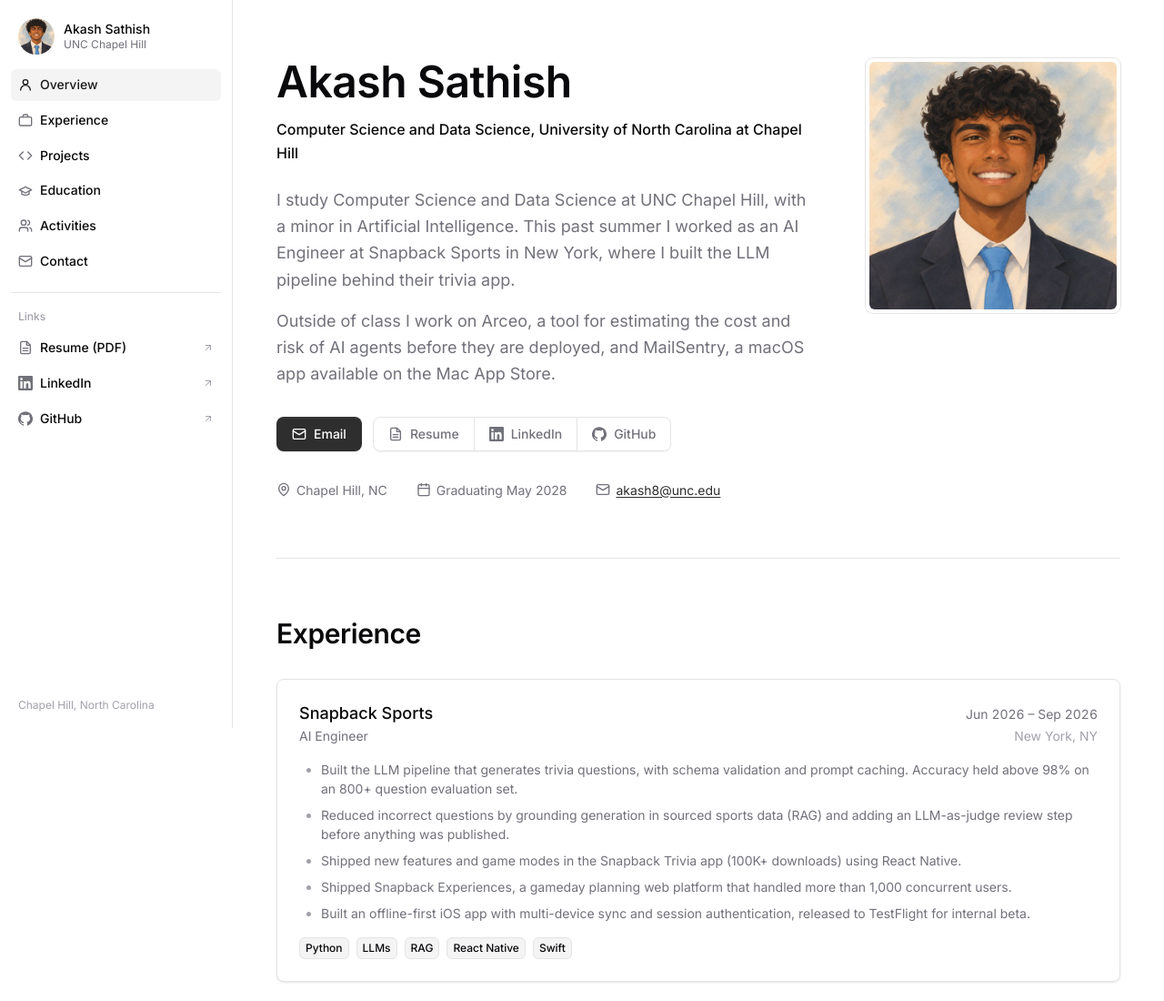
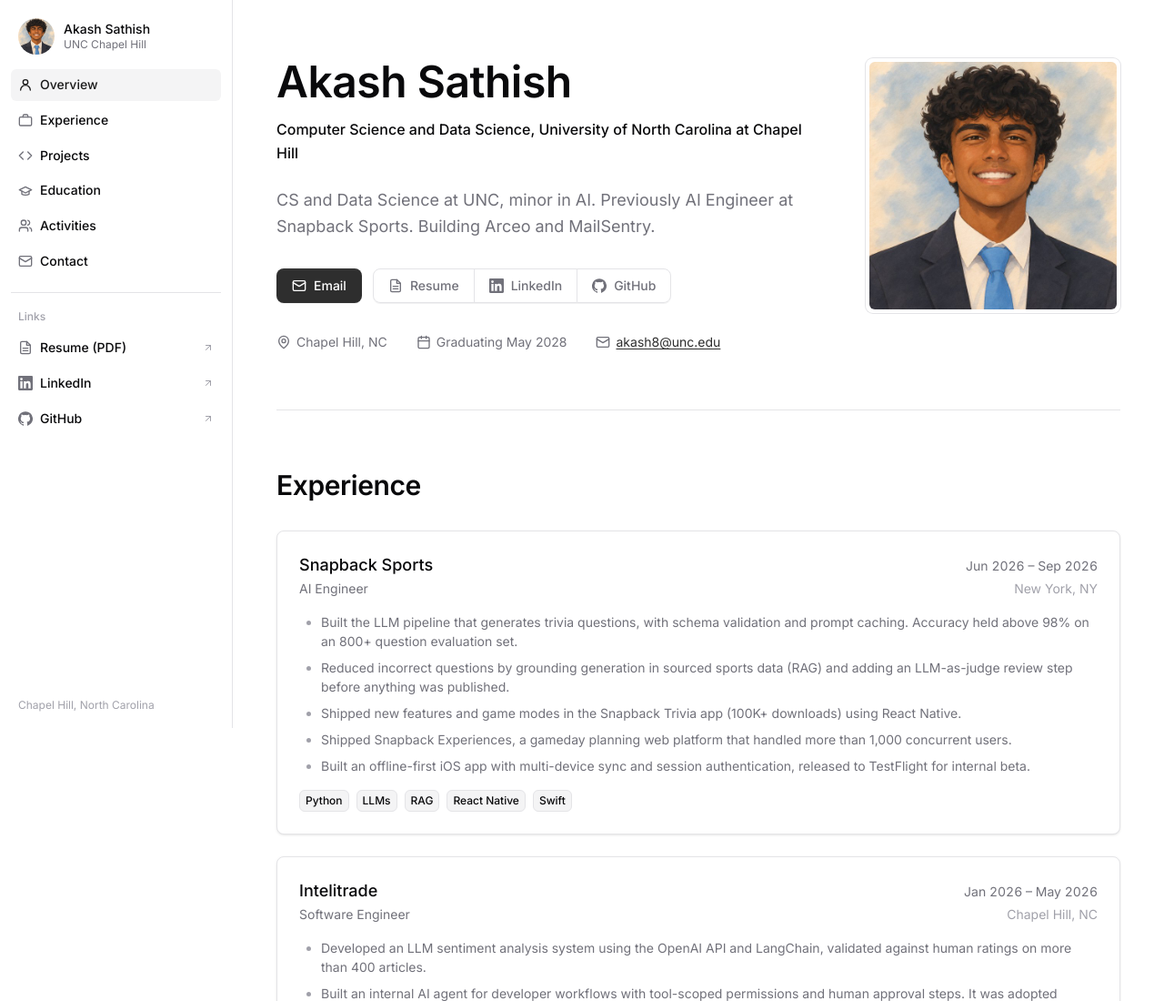
Before and after one commit to Akash-Sathish8/portfolio, a plain HTML site: page index.html in a window 1280 px wide. Shown: the top 1100 px of the page at 91% size. Drawn offline with Linux system fonts and the light colour scheme.

Commit message:
Tighten intro to two lines
Co-Authored-By: Claude Opus 5.5 <noreply@anthropic.com>

```diff
--- a/index.html
+++ b/index.html
@@ -356,8 +356,7 @@
         <div>
           <h1>Akash Sathish</h1>
           <p class="role">Computer Science and Data Science, University of North Carolina at Chapel Hill</p>
-          <p class="lead">I study Computer Science and Data Science at UNC Chapel Hill, with a minor in Artificial Intelligence. This past summer I worked as an AI Engineer at Snapback Sports in New York, where I built the LLM pipeline behind their trivia app.</p>
-          <p class="lead">Outside of class I work on Arceo, a tool for estimating the cost and risk of AI agents before they are deployed, and MailSentry, a macOS app available on the Mac App Store.</p>
+          <p class="lead">CS and Data Science at UNC, minor in AI. Previously AI Engineer at Snapback Sports. Building Arceo and MailSentry.</p>
           <div class="actions">
             <a class="btn btn-brand" href="mailto:akash8@unc.edu"><svg><use href="#i-mail"/></svg>Email</a>
             <div class="btn-group" role="group" aria-label="Profiles">
```
